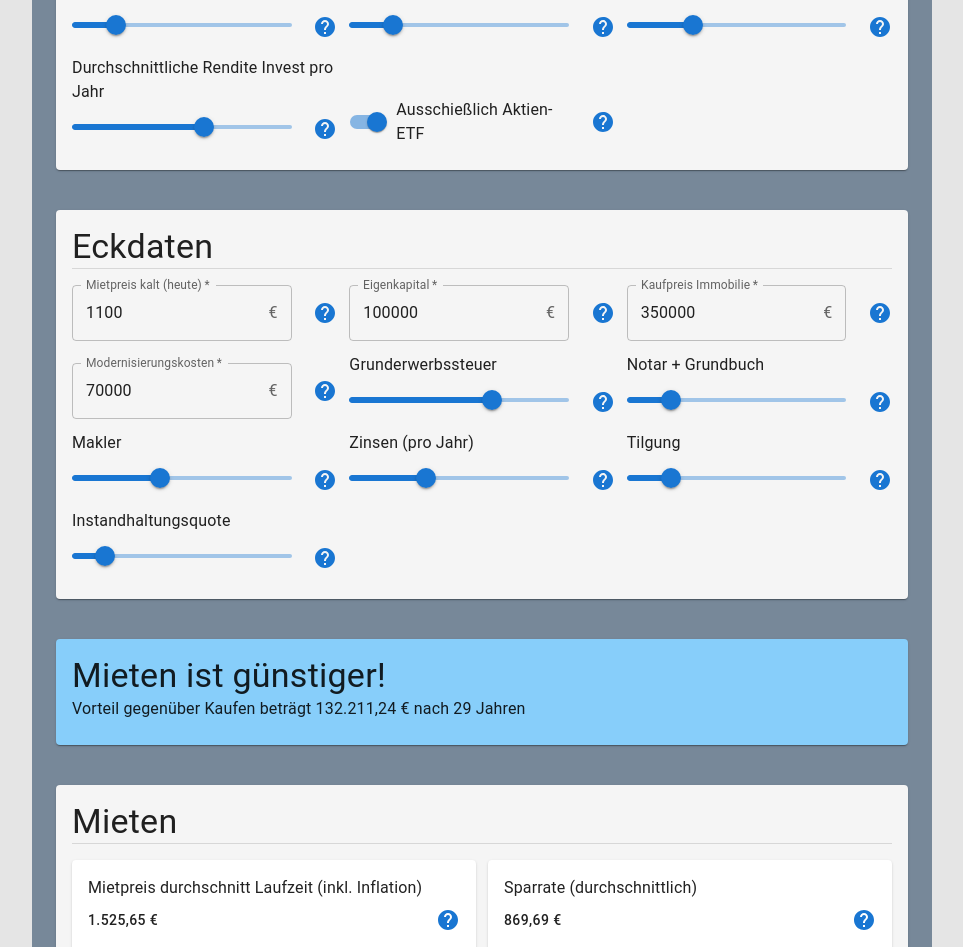
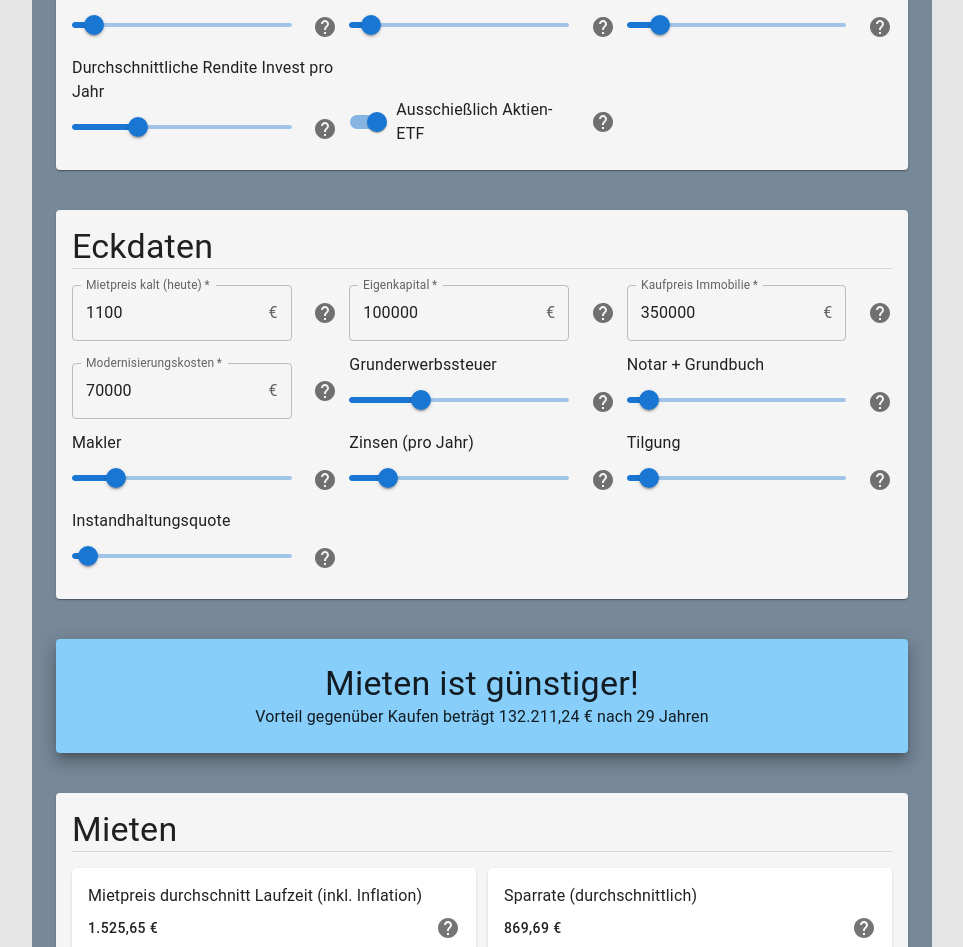
Before and after one commit to zeltbrennt/mietenvskaufen, a React (Vite) app: page / in a window 1280 px wide. Shown: the part 305-1252 px from the top of the page, without its empty margins (158-1121 px from the left). Built offline with nearby package versions, Linux system fonts and the light colour scheme.

Commit message:
Some visuals

```diff
--- a/src/App.tsx
+++ b/src/App.tsx
@@ -358,7 +358,7 @@ function App() {
             </Grid>
             <Grid container size={4} justifyContent={'flex-end'}>
 
-              <Button variant='outlined' size='small' onClick={() => {
+              <Button variant='contained' size='small' onClick={() => {
                 createTilgungsplan()
                 setShowTilgungsplan(!showTilgungsplan)
               }}>{showTilgungsplan ? 'ausblenden' : 'anzeigen'}</Button>
--- a/src/DataInput.tsx
+++ b/src/DataInput.tsx
@@ -19,7 +19,7 @@ export default function DataInput({ label, tooltip, handleInput, typeHint, defau
         <Grid size={{ md: 4, sm: 6, xs: 12 }}>
 
             <Grid container spacing={1} alignItems={'center'} >
-                <Grid size={10}>
+                <Grid size={{ md: 10, xs: 11 }}>
 
                     <TextField
                         onChange={(event) => {
@@ -35,10 +35,10 @@ export default function DataInput({ label, tooltip, handleInput, typeHint, defau
                             input: { endAdornment: <InputAdornment position="end">{typeHint}</InputAdornment> }
                         }} />
                 </Grid>
-                <Grid size={2} container justifyContent={'flex-end'}>
+                <Grid size={{ md: 2, xs: 1 }} container justifyContent={'flex-end'}>
                     <Tooltip title={tooltip}>
                         <Icon>
-                            <HelpIcon color="primary" />
+                            <HelpIcon color='action' />
                         </Icon>
                     </Tooltip>
                 </Grid>
--- a/src/DataOutput.tsx
+++ b/src/DataOutput.tsx
@@ -27,7 +27,7 @@ export default function DataOutput({ label, tooltip, value, typeHint }: DataOutp
 
                             <Tooltip title={tooltip}>
                                 <Icon>
-                                    <HelpIcon color="primary" />
+                                    <HelpIcon color="action" />
                                 </Icon>
                             </Tooltip>
                         </Grid>
--- a/src/ResultOutput.tsx
+++ b/src/ResultOutput.tsx
@@ -1,4 +1,4 @@
-import { Card, CardContent, Typography } from "@mui/material"
+import { Paper, Typography } from "@mui/material"
 
 interface ResultOutputProps {
     savings: number
@@ -7,11 +7,9 @@ interface ResultOutputProps {
 
 export default function ResultOutput({ savings, time }: ResultOutputProps) {
     return (
-        <Card sx={{ marginBottom: 5, bgcolor: 'lightskyblue' }}>
-            <CardContent>
-                <Typography variant="h4">{savings > 0 ? "Mieten" : "Kaufen"} ist günstiger!</Typography>
-                <Typography>Vorteil gegenüber {savings > 0 ? "Kaufen" : "Mieten"} beträgt {Intl.NumberFormat('de-DE', { style: 'currency', currency: 'EUR' }).format(Math.abs(savings))} nach {time} Jahren</Typography>
-            </CardContent>
-        </Card>
+        <Paper elevation={10} sx={{ padding: 3, marginBottom: 5, bgcolor: 'lightskyblue', display: 'flex', flexDirection: 'column', alignItems: 'center', textAlign: 'center' }}>
+            <Typography variant="h4">{savings > 0 ? "Mieten" : "Kaufen"} ist günstiger!</Typography>
+            <Typography>Vorteil gegenüber {savings > 0 ? "Kaufen" : "Mieten"} beträgt {Intl.NumberFormat('de-DE', { style: 'currency', currency: 'EUR' }).format(Math.abs(savings))} nach {time} Jahren</Typography>
+        </Paper>
     )
 }
--- a/src/SliderInput.tsx
+++ b/src/SliderInput.tsx
@@ -22,7 +22,7 @@ export default function SliderInput({ label, tooltip, handleInput, defaultValue
                 <Grid size={12}>
                     <Typography >{label}</Typography>
                 </Grid>
-                <Grid size={10}>
+                <Grid size={{ md: 10, xs: 11 }}>
                     <Slider
                         onChange={(_, newVal) => {
                             setState(Number(newVal))
@@ -32,19 +32,19 @@ export default function SliderInput({ label, tooltip, handleInput, defaultValue
                         }}
                         value={state}
                         min={0}
-                        max={10}
+                        max={20}
                         step={0.1}
                         valueLabelDisplay="auto"
-                        valueLabelFormat={(value) => { return `${value}%` }}
+                        valueLabelFormat={(value) => { return `${Math.round(100 * value) / 100}%` }}
                         id={label}
                         sx={{ flexGrow: 1 }}
                     />
                 </Grid>
-                <Grid size={2} container justifyContent={'flex-end'}>
+                <Grid size={{ md: 2, xs: 1 }} container justifyContent={'flex-end'}>
 
                     <Tooltip title={tooltip}>
                         <Icon>
-                            <HelpIcon color="primary" />
+                            <HelpIcon color="action" />
                         </Icon>
                     </Tooltip>
                 </Grid>
--- a/src/SwitchInput.tsx
+++ b/src/SwitchInput.tsx
@@ -36,7 +36,7 @@ export default function SwitchInput({ label, tooltip, handleInput }: DataInputPr
                 <Grid size={2} container justifyContent={'flex-end'}>
                     <Tooltip title={tooltip}>
                         <Icon>
-                            <HelpIcon color="primary" />
+                            <HelpIcon color="action" />
                         </Icon>
                     </Tooltip>
                 </Grid>
```
